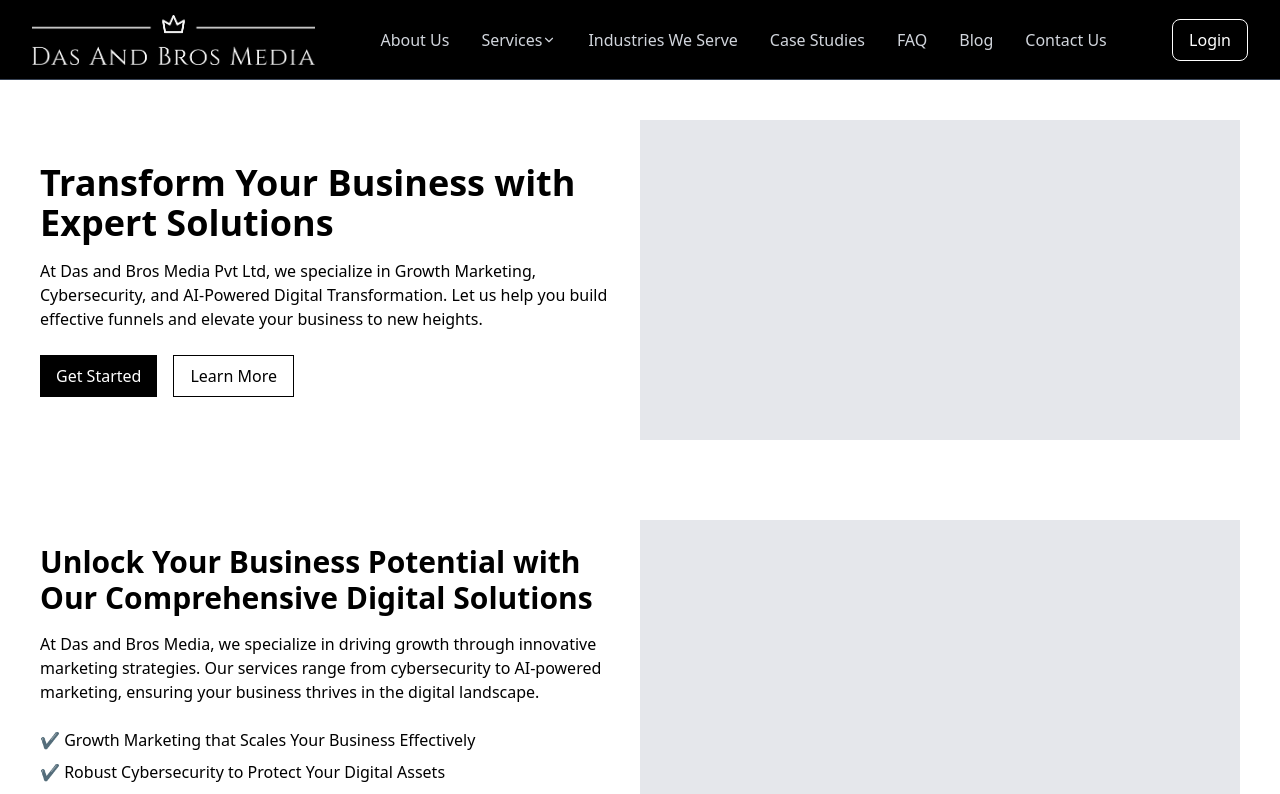
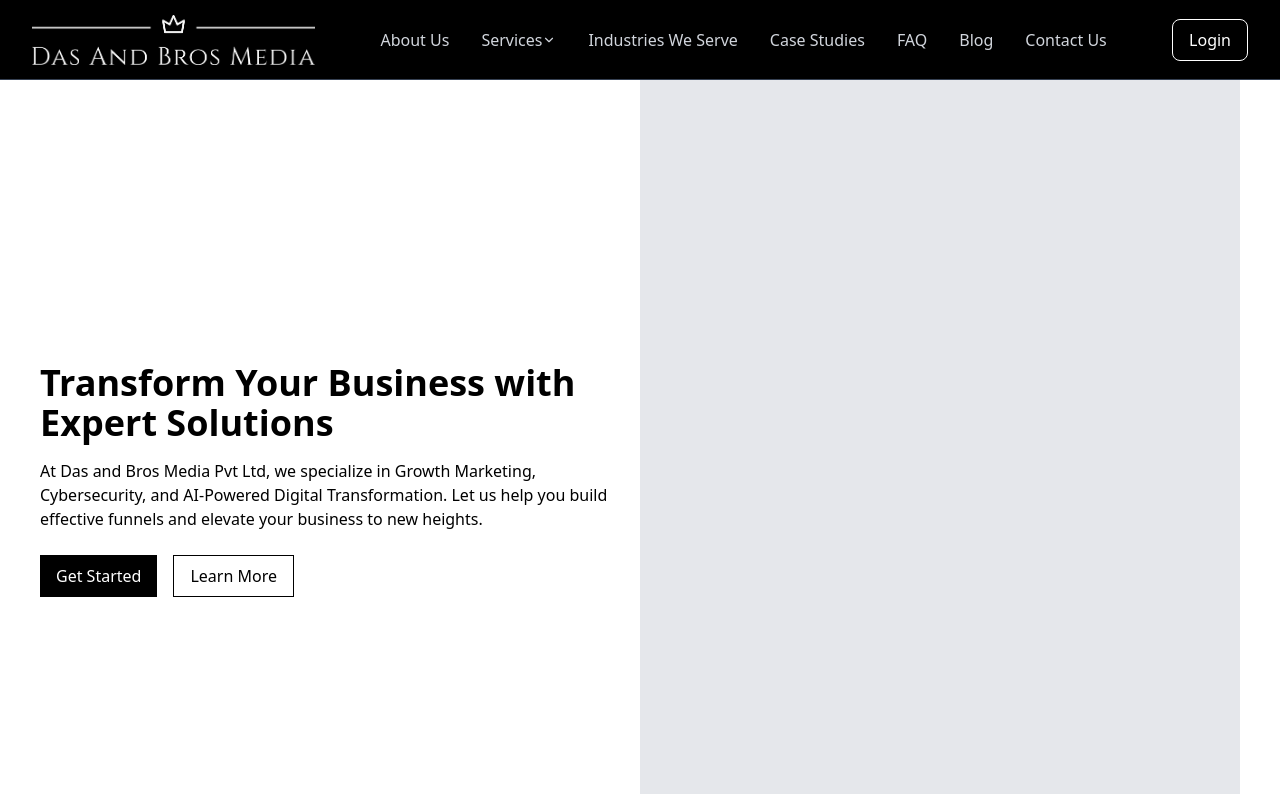
Before and after one commit to Ujjraj/Homepage-Das-And-Bros-Media, a React (Vite) app: page / in a window 1280 px wide. Shown: the top 794 px of the page. Built offline with nearby package versions, Linux system fonts and the light colour scheme.

Commit message:
Add files via upload

```diff
--- a/src/components/HeroSection.jsx
+++ b/src/components/HeroSection.jsx
@@ -3,7 +3,7 @@ import React from "react";
 
 const HeroSection = () => {
   return (
-    <section className="flex items-center justify-between p-10">
+    <section className="flex items-center justify-between p-10 w-full h-screen">
       <div className="w-1/2">
         <h1 className="text-4xl font-bold mb-4">
           Transform Your Business with Expert Solutions
@@ -18,7 +18,9 @@ const HeroSection = () => {
           <button className="border px-4 py-2">Learn More</button>
         </div>
       </div>
-      <div className="w-1/2 bg-gray-200 h-80"> {/* Placeholder for image */}</div>
+      <div className="w-1/2 bg-gray-200 h-full min-h-screen flex items-center justify-center">
+        {/* Placeholder for image */}
+      </div>
     </section>
   );
 };
```
